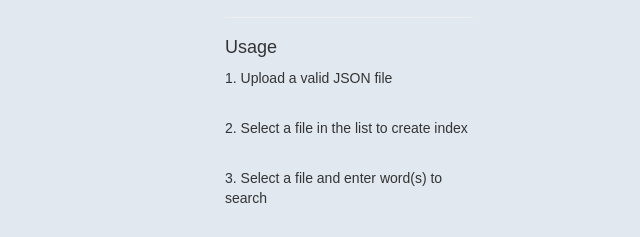
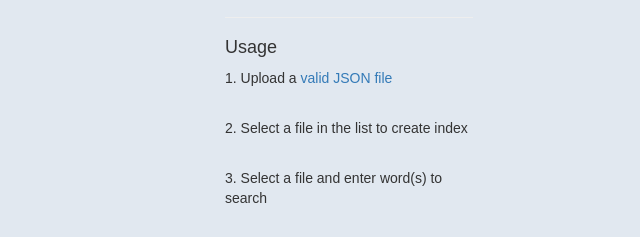
Before and after one commit to andela-aawa/inverted-index, a website: page src/index.html in a window 1280 px wide. Shown: the part 249-486 px from the top of the page, 640-1280 px from the left. Drawn offline with nearby package versions, Linux system fonts and the light colour scheme.

Commit message:
Add link to example file

```diff
--- a/src/index.html
+++ b/src/index.html
@@ -111,7 +111,7 @@
           <hr>
             <h4> Usage </h4>
             <p>
-             <p> 1. Upload a valid JSON file </p> <br>
+             <p> 1. Upload a <a href="https://gist.github.com/q-ode/72019451b98f079a8d737eb7a412bf14">valid JSON file</a> </p> <br>
              <p> 2. Select a file in the list to create index </p> <br>
              <p> 3. Select a file and enter word(s) to search  </p><br>
              <strong> 3. Double Click to search  </strong>
```
